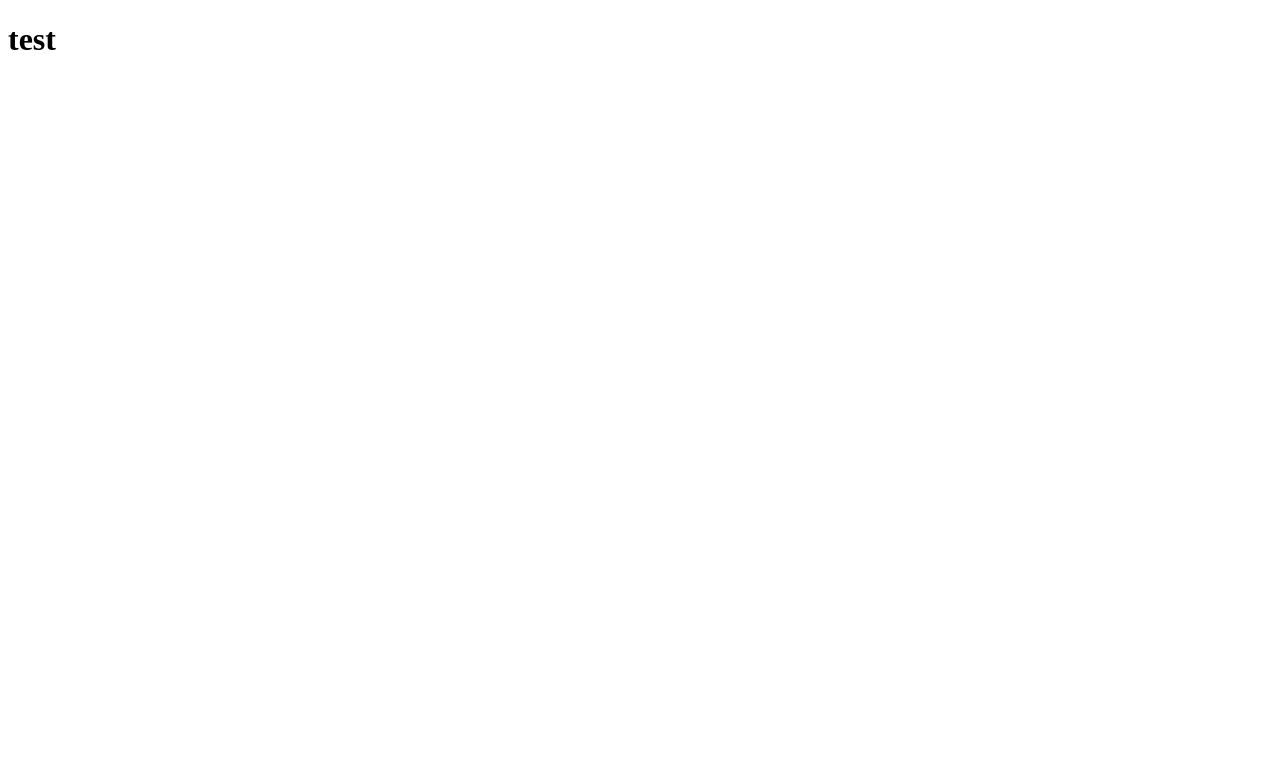
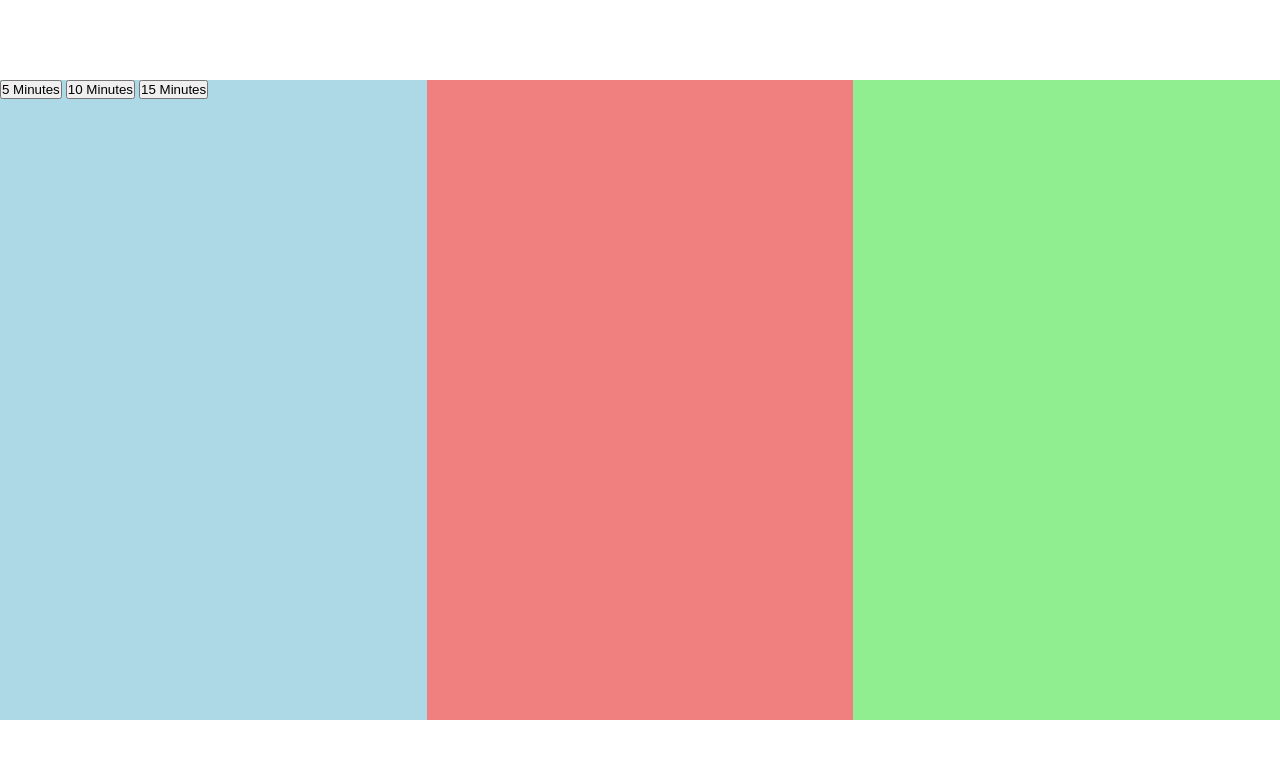
Before and after one commit to Tofthaslund/Meditation, a plain HTML site: page index.html in a window 1280 px wide. Drawn offline with Linux system fonts and the light colour scheme.

Commit message:
basic css layout of app

```diff
--- a/index.html
+++ b/index.html
@@ -4,10 +4,21 @@
     <meta charset="UTF-8">
     <meta http-equiv="X-UA-Compatible" content="IE=edge">
     <meta name="viewport" content="width=device-width, initial-scale=1.0">
-    <title>Document</title>
+    <link rel="stylesheet" href="/style.css">
+    <title>Meditation</title>
 </head>
 <body>
-    <h1>test
-    </h1>
+
+    <div class="app">
+        <div class="time-select">
+            <button>5 Minutes</button>
+            <button>10 Minutes</button>
+            <button>15 Minutes</button>
+        </div>
+        <div class="player"></div>
+        <div class="sound-picker"></div>
+    </div>
+
+    <script src="/script.js"></script>
 </body>
 </html>
--- a/style.css
+++ b/style.css
@@ -0,0 +1,31 @@
+
+*{
+    margin: 0;
+    padding: 0;
+    box-sizing: border-box;
+}
+.app {
+    height: 100vh;
+    display: flex;
+    justify-content: space-evenly;
+    align-items: center;
+}
+
+.time-select,
+.sound-picker,
+.player{
+    height: 80%;
+    flex: 1;
+}
+
+.time-select{
+    background: lightblue;
+}
+
+.player{
+    background: lightcoral;
+}
+
+.sound-picker{
+    background: lightgreen;
+}
```
